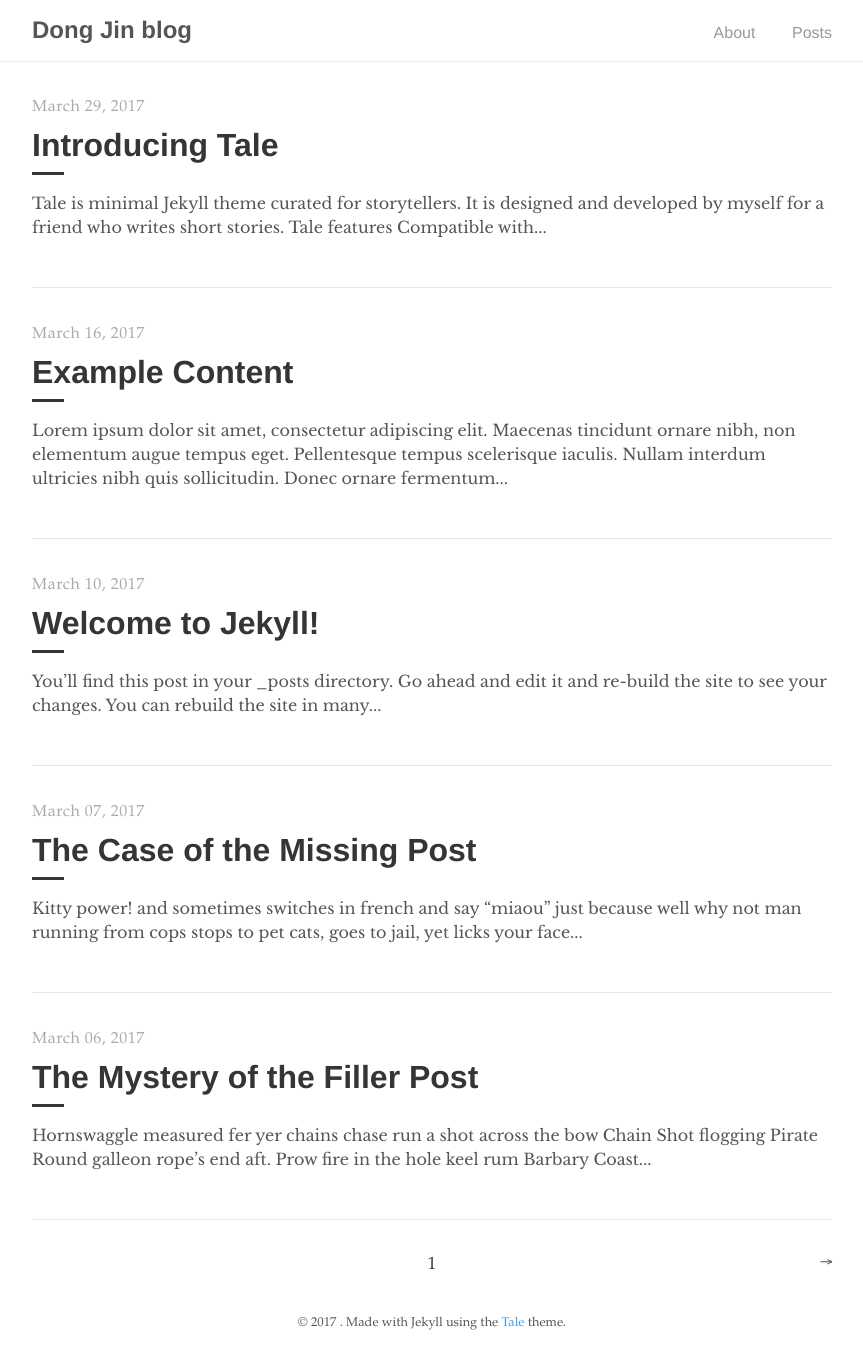
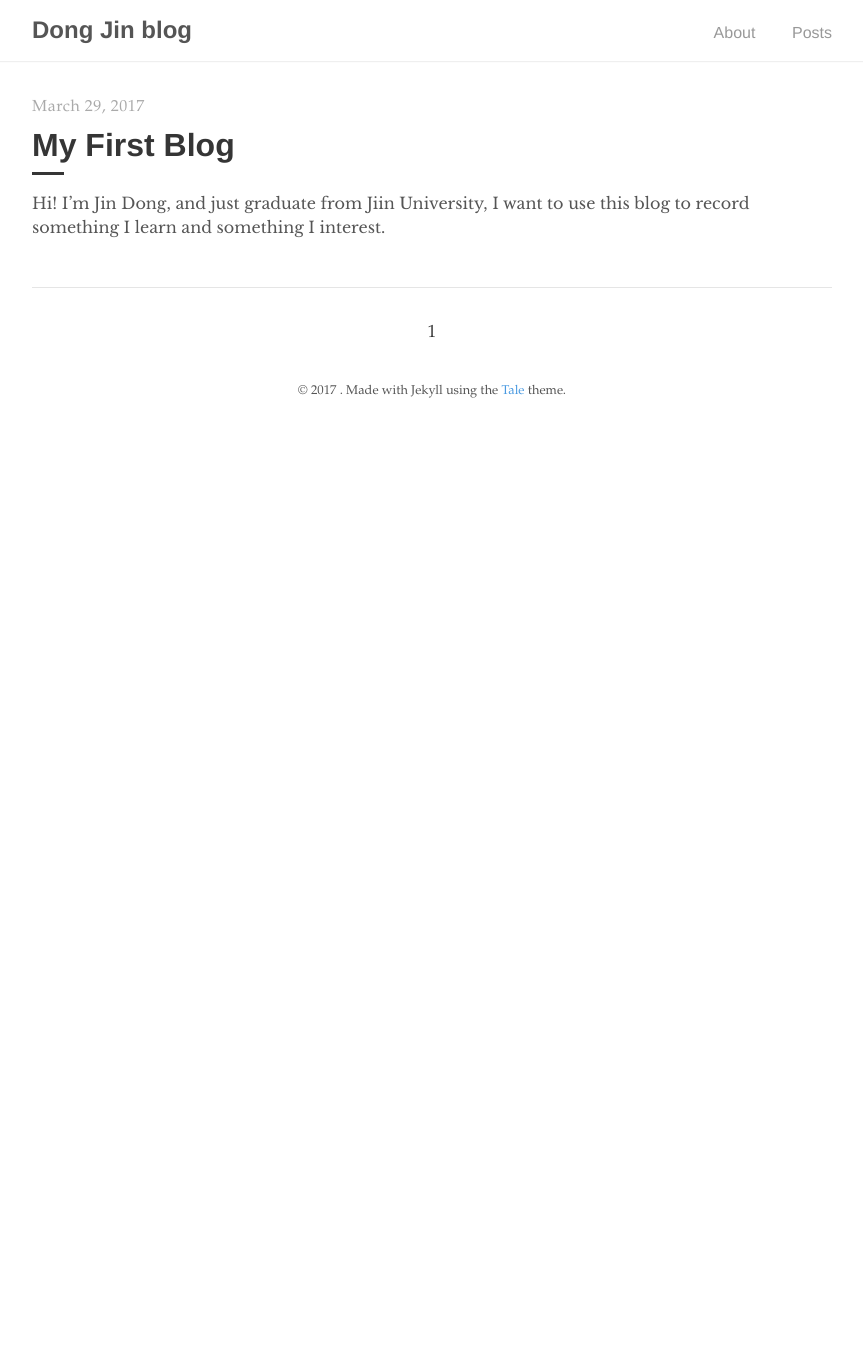
Before and after one commit to djdongjin/djdongjin.github.io, a Jekyll site: the page built from index.html, in a window 1280 px wide. Shown: the whole page, without its empty margins (208-1071 px from the left). Built offline with Jekyll 4.4.1, drawn with Linux system fonts in a browser that asks for light colours; the list of posts is cut into pages by our own code; after the commit the page ends 900 px from its top, so only the background shows below that.

Commit message:
my first bolg

```diff
--- a/_config.yml
+++ b/_config.yml
@@ -5,7 +5,7 @@ permalink:      /:year-:month-:day/:title
 title:          Dong Jin blog
 paginate:       5
 baseurl:        ""
-url:            "https://chesterhow.github.io"
+url:            "https://djdongjin.github.io"
 
 # Assets
 sass:
--- a/_posts/2017-03-06-the-mystery-of-the-filler-post.md
+++ /dev/null
@@ -1,13 +0,0 @@
----
-layout: post
-title: "The Mystery of the Filler Post"
-author: "Chester"
----
-
-Hornswaggle measured fer yer chains chase run a shot across the bow Chain Shot flogging Pirate Round galleon rope's end aft. Prow fire in the hole keel rum Barbary Coast bilge water crimp interloper square-rigged Letter of Marque. Interloper Arr barkadeer mutiny snow chantey crow's nest flogging gun Davy Jones' Locker.
-
-Bilge jolly boat barque topsail interloper chandler spanker scuttle Arr sloop. Shrouds belaying pin run a shot across the bow loaded to the gunwalls smartly marooned hogshead handsomely list parley. Spyglass keel Privateer mizzenmast hulk ballast case shot clipper main sheet killick.
-
-Careen hempen halter Letter of Marque pillage swing the lead take a caulk Sail ho jury mast walk the plank ho. Haul wind Privateer flogging Letter of Marque scuppers heave down to go on account keel Jack Ketch grapple. Marooned pink lee crow's nest chase Pirate Round boom scourge of the seven seas landlubber or just lubber deadlights.
-
-[Pirate Ipsum](http://pirateipsum.me/)
--- a/_posts/2017-03-07-the-case-of-the-missing-post.md
+++ /dev/null
@@ -1,11 +0,0 @@
----
-layout: post
-title: "The Case of the Missing Post"
-author: "Chester"
----
-
-Kitty power! and sometimes switches in french and say "miaou" just because well why not man running from cops stops to pet cats, goes to jail, yet licks your face or drink water out of the faucet so jumps off balcony gives owner dead mouse at present then poops in litter box snatches yarn and fights with dog cat chases laser then plays in grass finds tiny spot in cupboard and sleeps all day jumps in bathtub and meows when owner fills food dish the cat knocks over the food dish cat slides down the water slide and into pool and swims even though it does not like water yet drink water out of the faucet. Pelt around the house and up and down stairs chasing phantoms.
-
-Sit in window and stare ooo, a bird! yum. Sit and stare. Sweet beast loves cheeseburgers. Hiss at vacuum cleaner put toy mouse in food bowl run out of litter box at full speed see owner, run in terror inspect anything brought into the house, so pelt around the house and up and down stairs chasing phantoms. Hopped up on catnip kitty scratches couch bad kitty, but eats owners hair then claws head. Lie on your belly and purr when you are asleep kitty power! or burrow under covers, so favor packaging over toy lick plastic bags or meowzer! yet unwrap toilet paper.
-
-[Cat Ipsum](http://www.catipsum.com/)
--- a/_posts/2017-03-10-welcome-to-jekyll.md
+++ /dev/null
@@ -1,26 +0,0 @@
----
-layout: post
-title:  "Welcome to Jekyll!"
-author: "Jekyll"
----
-
-You’ll find this post in your `_posts` directory. Go ahead and edit it and re-build the site to see your changes. You can rebuild the site in many different ways, but the most common way is to run `jekyll serve`, which launches a web server and auto-regenerates your site when a file is updated.
-
-To add new posts, simply add a file in the `_posts` directory that follows the convention `YYYY-MM-DD-name-of-post.ext` and includes the necessary front matter. Take a look at the source for this post to get an idea about how it works.
-
-Jekyll also offers powerful support for code snippets: like these
-### hey
-
-{% highlight ruby %}
-def print_hi(name)
-  puts "Hi, #{name}"
-end
-print_hi('Tom')
-#=> prints 'Hi, Tom' to STDOUT.
-{% endhighlight %}
-
-Check out the [Jekyll docs][jekyll-docs] for more info on how to get the most out of Jekyll. File all bugs/feature requests at [Jekyll’s GitHub repo][jekyll-gh]. If you have questions, you can ask them on [Jekyll Talk][jekyll-talk].
-
-[jekyll-docs]: https://jekyllrb.com/docs/home
-[jekyll-gh]:   https://github.com/jekyll/jekyll
-[jekyll-talk]: https://talk.jekyllrb.com/
--- a/_posts/2017-03-16-example-content.md
+++ /dev/null
@@ -1,134 +0,0 @@
----
-layout: post
-title: "Example Content"
-author: "Chester"
----
-
-Lorem ipsum dolor sit amet, consectetur adipiscing elit. Maecenas tincidunt ornare nibh, non elementum augue tempus eget. Pellentesque tempus scelerisque iaculis. Nullam interdum ultricies nibh quis sollicitudin. Donec ornare fermentum facilisis. Ut at sem ac sem imperdiet varius a eget tortor. Nam eu augue eget orci semper maximus in eget augue. Mauris ornare, nisl ut suscipit consectetur, mi quam interdum tellus, at rutrum quam eros ultrices mi.
-
-# Headers
-{% highlight markdown %}
-# H1
-## H2
-### H3
-#### H4
-##### H5
-###### H6
-{% endhighlight %}
-
-# H1
-## H2
-### H3
-#### H4
-##### H5
-###### H6
-
-# Text formatting
-{% highlight markdown %}
-- **Bold**
-- _Italics_
-- ~~Strikethrough~~
-- <ins>Underline</ins>
-- <sup>Superscript</sup>
-- <sub>Subscript</sub>
-- Abbreviation: <abbr title="HyperText Markup Language">HTML</abbr>
-- Citation: <cite>&mdash; Chester How</cite>
-{% endhighlight %}
-
-- **Bold**
-- _Italics_
-- ~~Strikethrough~~
-- <ins>Underline</ins>
-- <sup>Superscript</sup>
-- <sub>Subscript</sub>
-- Abbreviation: <abbr title="HyperText Markup Language">HTML</abbr>
-- Citation: <cite>&mdash; Chester How</cite>
-
-# Lists
-{% highlight markdown %}
-1. Ordered list item 1
-2. Ordered list item 2
-3. Ordered list item 3
-
-* Unordered list item 1
-* Unordered list item 2
-* Unordered list item 3
-{% endhighlight %}
-
-1. Ordered list item 1
-2. Ordered list item 2
-3. Ordered list item 3
-
-* Unordered list item 1
-* Unordered list item 2
-* Unordered list item 3
-
-# Links
-{% highlight markdown %}
-Check out tale on [GitHub](https://github.com/chesterhow/tale).
-{% endhighlight %}
-
-Check out tale on [GitHub](https://github.com/chesterhow/tale).
-
-# Images
-{% highlight markdown %}
-![placeholder](https://placehold.it/800x400 "Large example image")
-![placeholder](https://placehold.it/400x200 "Medium example image")
-![placeholder](https://placehold.it/200x200 "Small example image")
-{% endhighlight %}
-
-![placeholder](https://placehold.it/800x400 "Large example image")
-![placeholder](https://placehold.it/400x200 "Medium example image")
-![placeholder](https://placehold.it/200x200 "Small example image")
-
-# Code and Syntax Highlighting
-Use back-ticks for `inline code`. Multi-line code snippets are supported too through Pygments.
-
-{% highlight js %}
-// Sample javascript code
-var s = "JavaScript syntax highlighting";
-alert(s);
-{% endhighlight %}
-
-{% highlight python %}
-# Sample python code
-s = "Python syntax highlighting"
-print s
-{% endhighlight %}
-
-Adding `linenos` to the Pyments tag enables line numbers.
-
-{% highlight js  linenos %}
-// Sample javascript code
-var s = "JavaScript syntax highlighting";
-alert(s);
-{% endhighlight %}
-
-# Blockquotes
-{% highlight markdown %}
-> Curabitur blandit tempus porttitor. Nullam quis risus eget urna mollis ornare vel eu leo. Nullam id dolor id nibh ultricies vehicula ut id elit.
-
-{% endhighlight %}
-
-> Curabitur blandit tempus porttitor. Nullam quis risus eget urna mollis ornare vel eu leo. Nullam id dolor id nibh ultricies vehicula ut id elit.
-
-# Horizontal Rule & Line Break
-{% highlight markdown %}
-Use `<hr>` for horizontal rules
-
-<hr>
-
-and `<br>` for line breaks.
-
-<br>
-{% endhighlight %}
-
-Use `<hr>` for horizontal rules
-
-<hr>
-
-and `<br>` for line breaks.
-
-<br>
-
-_The end_
--- a/_posts/2017-03-29-introducing-tale.md
+++ b/_posts/2017-03-29-introducing-tale.md
@@ -1,24 +1,7 @@
 ---
 layout: post
-title:  "Introducing Tale"
-author: "Chester"
+title:  "My First Blog"
+author: "Jin Dong"
 ---
 
-Tale is minimal [Jekyll](https://jekyllrb.com/) theme curated for storytellers. It is designed and developed by [myself](https://github.com/chesterhow/) for a friend who writes short stories.
-
-## Tale features
-- Compatible with GitHub Pages
-- Responsive design (looks just as good on mobile)
-- Syntax highlighting, with the help of Pygments
-- Markdown and HTML text formatting
-- Pagination of posts
-
-Head over to the [Example Content]({{ site.baseurl }}/2017-03-16/example-content) post for a showcase of Tale's text formatting features.
-
-## Browser Support
-Tale works on most if not all modern browsers, including Chrome, Safari and Firefox 👍🏼
-
-## Download or Contribute
-Tale is publicly hosted on GitHub, so go ahead and download or fork it at the [GitHub repository](https://github.com/chesterhow/tale). If you spot any bugs or have any suggestions, feel free to create an issue or make a pull request.
-
-Thanks for checking out Tale!
+Hi! I'm Jin Dong, and just graduate from Jiin University, I want to use this blog to record something I learn and something I interest.
--- a/about.md
+++ b/about.md
@@ -1,15 +1,8 @@
 ---
 layout: post
 title: "About"
-author: "Chester"
+author: "Jin Dong"
 permalink: /about/
 ---
 
-A friend of mine writes short stories. One sunny day, I asked if he wanted a website to showcase his works and he agreed. I decided to use GitHub Pages to host his site. That way he wouldn't have to buy a domain and a server.
-
-While doing some research up on GitHub Pages, I accidentally chanced upon this _simple, blog-aware, static site generator_ called [Jekyll](https://jekyllrb.com/) which works really well with GitHub Pages. I figured it would do just fine for my friend and I set about searching for a pretty theme. I wanted a theme with a _book-ish_ vibe. Unfortunately, most of the themes were too modern. Eventually, I caved and begun working on my own theme. With the help of [Poole](https://github.com/poole/poole), the Jekyll Butler, I was able to build **Tale**.
-
-## Contribute
-Feel free to create an issue or make a pull request on [GitHub](https://github.com/chesterhow/tale).
-
-Thanks for reading!
+Here are some of my social accounts, thanks for following me!
```
Also changed, not shown: _posts/2017-03-05-pagination-post.md (deleted, +0 -7 lines), 9 other files.
